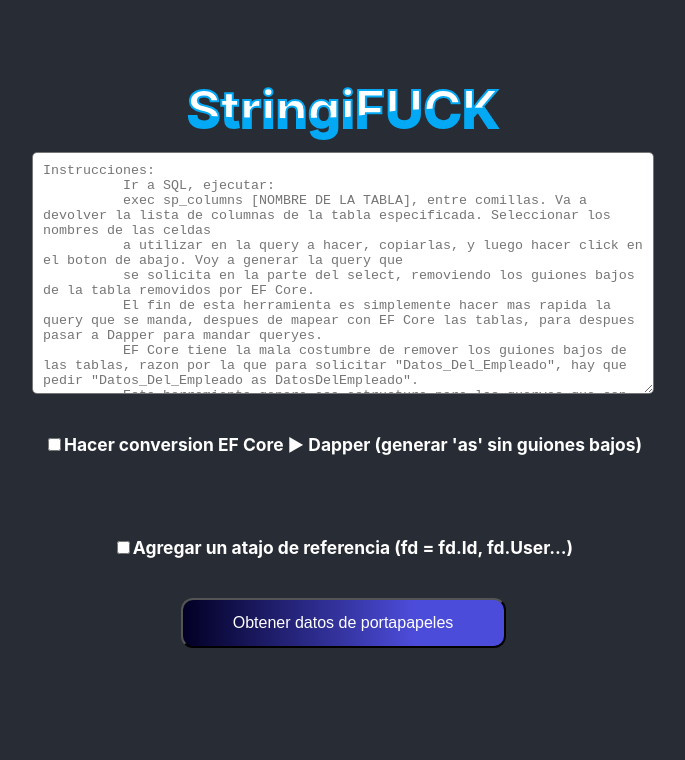
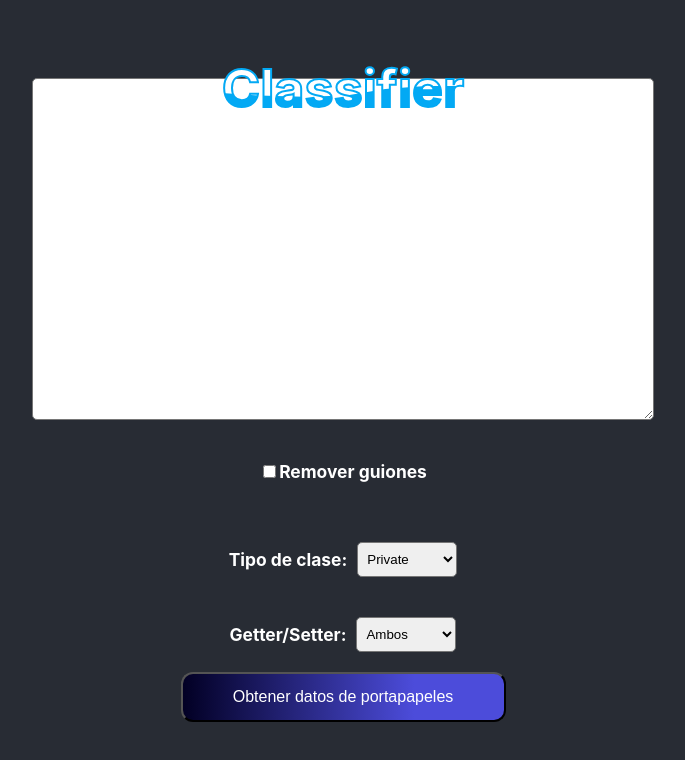
Before and after one commit to gusgeet/classifier, a React (Create React App) app: page / in a window 1280 px wide. Shown: the top 760 px of the page, without its empty margins (297-982 px from the left). Built offline with nearby package versions, Linux system fonts and the light colour scheme.

Commit message:
primer avance

```diff
--- a/public/index.html
+++ b/public/index.html
@@ -23,7 +23,7 @@
       work correctly both with client-side routing and a non-root public URL.
       Learn how to configure a non-root public URL by running `npm run build`.
     -->
-    <title>EF Core -> Dapper Select</title>
+    <title>Classifier</title>
   </head>
   <body>
     <noscript>You need to enable JavaScript to run this app.</noscript>
--- a/src/App.css
+++ b/src/App.css
@@ -9,7 +9,7 @@
 .App-header {
   display: flex;
   flex-direction: column;
-  justify-content: space-between;
+  justify-content: space-evenly;
 }
 
 .App-header h2 {
@@ -18,7 +18,29 @@
   position: absolute;
   transform: translate(0, -400%);
   user-select: none;
+  gap: 10px;
+  margin-top: 0px;
+
 }
+
+.type {
+  display: flex;
+  flex-direction: row;
+  justify-content: center;
+  align-items: center;
+  gap: 10px;
+  height: 75px;
+}
+
+.type select {
+  height: 35px;
+  width: 100px;
+  padding: 5px;
+  text-align: left;
+  cursor: pointer;
+  border-radius: 5px;
+}
+
 
 .App-header h2:nth-child(1) {
   color: white;
@@ -80,9 +102,10 @@
 #text-holder {
   width: 600px;
   border-radius: 5px;
-  height: 220px;
+  height: 320px;
   padding: 10px;
   color: black;
+  font-size: 12px;
 }
 
 #shortcutTable {
--- a/src/App.js
+++ b/src/App.js
@@ -4,31 +4,82 @@
 
 function App() {
   const [isChecked, setIsChecked] = useState(false)
-  const [isShown, setIsShown] = useState(false)
-  const [textShortcut, setTextShortcut] = useState('')
 
   const readContent = () => {
     navigator.clipboard.readText().then((data) => {
       data = data.replace(/[\r\n]/gm, '|')
       data = data.split('|').join()
       data = data.split(',,')
-      let newData = []
+
+      const getters = document.getElementById('getter').value
+      console.log(getters)
+      const getAnSetAPoner = getters == 1 ? ' {get;} \n' : getters == 2 ? ' {set;} \n' : ' {get; set;} \n'
+      const selection = document.getElementById('select').value
+      const privadoOPublico = selection === 1 ? 'public' : 'private'
+      const text = document.getElementById('text-holder')
+      if(text.value)
+        text.value = ''
       for(let item of data){
         var newItem = ''
-        if(isShown)
-          newItem = textShortcut + '.'
+        var newItem2 = ''
         if(item.includes('_') && isChecked){
-          newItem += item + ' as ' + item.replaceAll('_', '')
+          newItem += item.replaceAll('_', '').replace('identity', '')
         } else {
           newItem += item
         }
-        newData.push(' ' + newItem)
+        newItem2 = newItem.replace('identity', '').split('\t')[1]
+        if(newItem2.includes('('))
+          newItem2 = newItem2.split('(')[0]
+        newItem = newItem.split('\t')[0]
+
+        switch(newItem2) {
+          case 'int':
+            newItem = privadoOPublico + ' int ' + newItem + getAnSetAPoner
+            text.value += newItem
+            break;
+          case 'bigint':
+              newItem = privadoOPublico + ' Int64 ' + newItem + getAnSetAPoner
+              text.value += newItem
+              break;
+          case 'bit':
+            newItem = privadoOPublico + ' bool ' + newItem + getAnSetAPoner
+            text.value += newItem
+            break;
+          case 'date':
+            newItem = privadoOPublico + ' DateTime ' + newItem + getAnSetAPoner
+            text.value += newItem
+            break;
+          case 'varchar':
+            newItem = privadoOPublico + ' String ' + newItem + getAnSetAPoner
+            text.value += newItem
+            break;
+          case 'image':
+            newItem = privadoOPublico + ' byte[] ' + newItem + getAnSetAPoner
+            text.value += newItem
+            break;
+          case 'decimal':
+            newItem = privadoOPublico + ' Decimal ' + newItem + getAnSetAPoner
+            text.value += newItem
+            break;
+          case 'int':
+            newItem = privadoOPublico + ' Int ' + newItem + getAnSetAPoner
+            text.value += newItem
+            break;
+          case 'text':
+            newItem = privadoOPublico + ' String ' + newItem + getAnSetAPoner
+            text.value += newItem
+            break;
+          case 'nvarchar':
+            newItem = privadoOPublico + ' String ' + newItem + getAnSetAPoner
+            text.value += newItem
+            break;
+          case 'smallint':
+            newItem = privadoOPublico + ' Int ' + newItem + getAnSetAPoner
+            text.value += newItem
+            break;
+
+        }
       }
-      newData = newData.join()
-
-      const text = document.getElementById('text-holder')
-      text.value =
-      text.value = '(' + newData.replace(' ', '') + ')'
     })
   }
 
@@ -36,28 +87,13 @@
     setIsChecked(e.target.checked)
   }
 
-  const handleShown = (e) => {
-    setIsShown(e.target.checked)
-  }
-
-  const handleShortcut = (e) => {
-    setTextShortcut(e.target.value)
-  }
-
   return (
     <div className="App">
       <header className="App-header">
-        <h2>StringiFUCK</h2>
-        <h2>StringiFUCK</h2>
-        <textarea readOnly placeholder='Instrucciones:
-          Ir a SQL, ejecutar:
-          exec sp_columns [NOMBRE DE LA TABLA], entre comillas. Va a devolver la lista de columnas de la tabla especificada. Seleccionar los nombres de las celdas
-          a utilizar en la query a hacer, copiarlas, y luego hacer click en el boton de abajo. Voy a generar la query que
-          se solicita en la parte del select, removiendo los guiones bajos de la tabla removidos por EF Core.
-          El fin de esta herramienta es simplemente hacer mas rapida la query que se manda, despues de mapear con EF Core las tablas, para despues pasar a Dapper para mandar queryes.
-          EF Core tiene la mala costumbre de remover los guiones bajos de las tablas, razon por la que para solicitar "Datos_Del_Empleado", hay que pedir "Datos_Del_Empleado as DatosDelEmpleado".
-          Esta herramienta genera esa estructura para las queryes que son Select. Una vez que se le de al boton de abajo, el resultado se vera en este campo de texto.
-        ' id='text-holder'></textarea>
+        <h2>Classifier</h2>
+        <h2>Classifier</h2>
+        <textarea readOnly
+          id='text-holder'></textarea>
         <h6 htmlFor='conversion'>
           <input
             id='conversion'
@@ -65,27 +101,23 @@
             checked={isChecked}
             onChange={handleCheckbox}
             />
-          Hacer conversion EF Core ► Dapper (generar 'as' sin guiones bajos)
+          Remover guiones
         </h6>
-
-        <h6 htmlFor='shortcutTable'>
-          <input
-            id='shown'
-            type='checkbox'
-            checked={isShown}
-            onChange={handleShown}
-          />
-          Agregar un atajo de referencia (fd = fd.Id, fd.User...)
-        </h6>
-        <input
-            id='shortcutTable'
-            type='text'
-            onChange={handleShortcut}
-            style={{
-              display: isShown ? 'block': 'none'
-            }}
-          />
-
+        <div className='type'>
+          <h6>Tipo de clase:</h6>
+          <select id='select'>
+            <option value='0'>Private</option>
+            <option value='1'>Public</option>
+          </select>
+        </div>
+        <div className='type'>
+          <h6>Getter/Setter:</h6>
+          <select id='getter'>
+            <option value='0'>Ambos</option>
+            <option value='1'>Solo getter</option>
+            <option value='2'>Solo setter</option>
+          </select>
+        </div>
         <button onClick={readContent} className='btn'>Obtener datos de portapapeles</button>
       </header>
     </div>
```
Also changed, not shown: 2 other files (tests, documents, lock files or other folders).
